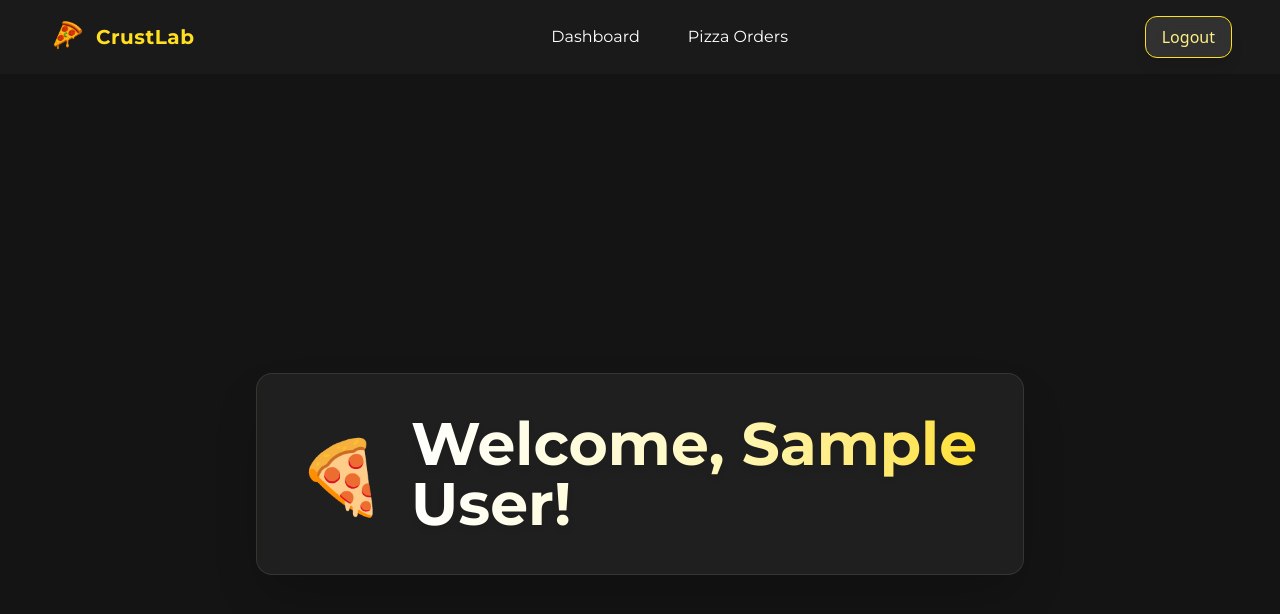
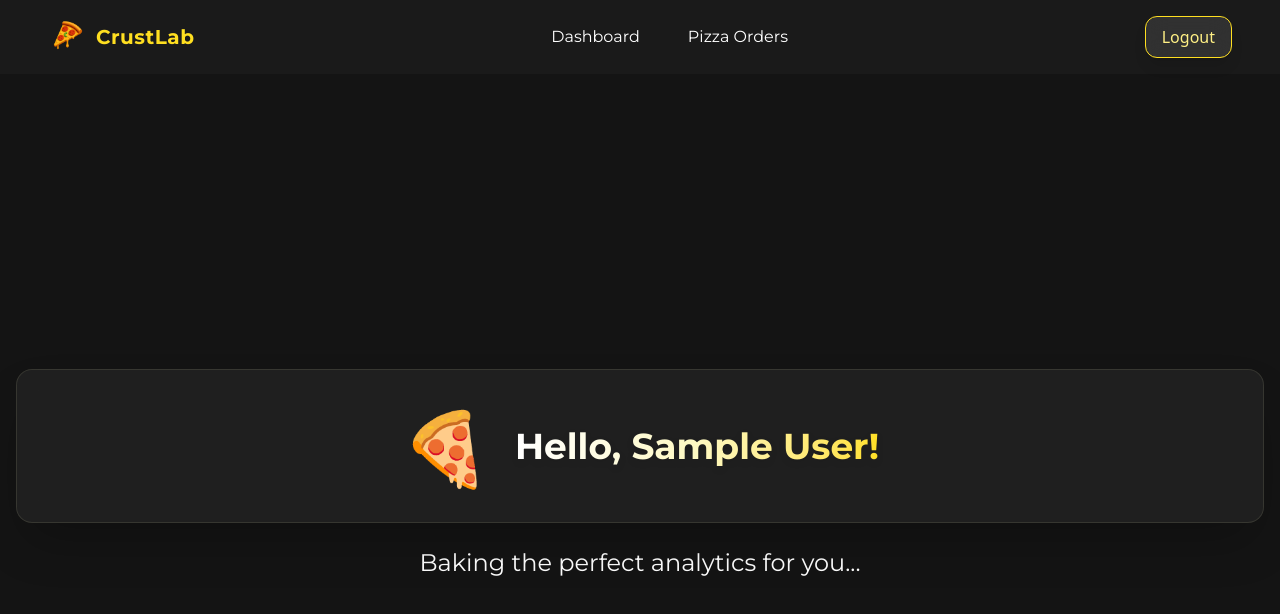
Before and after one commit to JainamDosi/Pizza_Dashboard, a Next.js app: page /dashboard in a window 1280 px wide. Shown: the top 614 px of the page. Built offline with nearby package versions, Linux system fonts and the light colour scheme; no server answers; sample sign-in values are in the browser's storage.

Commit message:
design improvements

```diff
--- a/app/dashboard/page.tsx
+++ b/app/dashboard/page.tsx
@@ -1,23 +1,30 @@
 import { getServerSession } from "next-auth";
 import { authOptions } from "@/lib/auth";
 import { redirect } from "next/navigation";
-import { Montserrat } from 'next/font/google';
-const montserrat = Montserrat({ subsets: ['latin'], weight: ['400', '700'] });
+import { Montserrat } from "next/font/google";
+
+const montserrat = Montserrat({ subsets: ["latin"], weight: ["400", "700"] });
 
 export default async function Dashboard() {
   const session = await getServerSession(authOptions);
   if (!session) redirect("/login");
 
   return (
-    <div className="min-h-screen flex items-center justify-center bg-[#141414] text-white px-4">
-      <div className="flex flex-row items-center gap-x-6 bg-white/5 backdrop-blur-md p-10 rounded-2xl shadow-2xl border border-yellow-100/10 hover:scale-[1.02] transition-transform duration-300 max-w-3xl w-full">
+    <div className="min-h-screen w-full flex flex-col items-center justify-center bg-[#141414] text-white px-4">
+      <div className="w-full max-w-screen-xl bg-white/5 backdrop-blur-md p-6 sm:p-10 rounded-2xl shadow-2xl border border-yellow-100/10 hover:scale-[1.02] transition-transform duration-300 flex flex-col sm:flex-row items-center justify-center text-center sm:text-left gap-4 sm:gap-6">
         <p className="text-6xl sm:text-7xl">🍕</p>
         <h1
-          className={`${montserrat.className} text-4xl sm:text-5xl md:text-6xl font-bold text-transparent bg-clip-text bg-gradient-to-r from-white via-yellow-100 to-yellow-300 drop-shadow-md`}
+          className={`${montserrat.className} text-2xl sm:text-3xl md:text-4xl font-bold text-transparent bg-clip-text bg-gradient-to-r from-white via-yellow-100 to-yellow-300 drop-shadow-md`}
         >
-           Welcome, {session.user?.name}!
+          Hello, {session.user?.name || "User"}!
         </h1>
       </div>
+
+      <p
+        className={`${montserrat.className} text-lg sm:text-xl md:text-2xl text-white mt-6 text-center`}
+      >
+        Baking the perfect analytics for you...
+      </p>
     </div>
   );
 }
```
